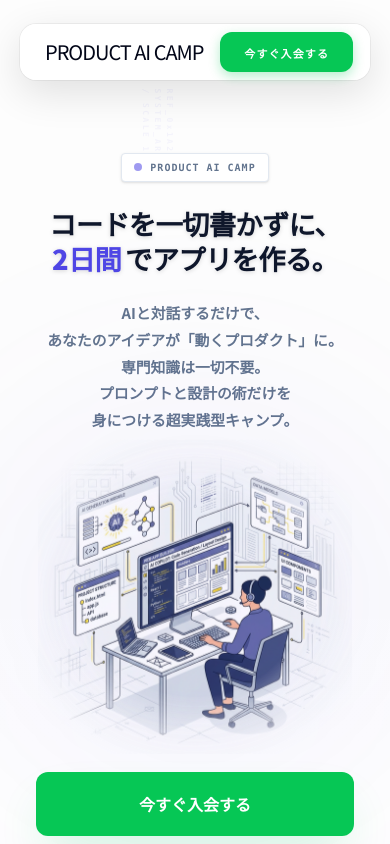
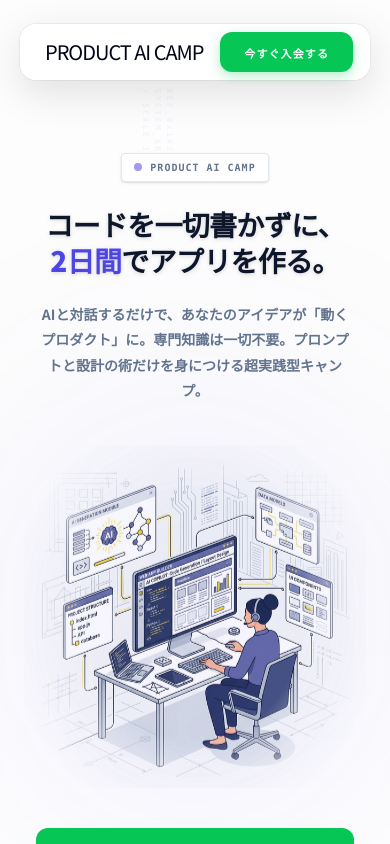
Before and after one commit to seiyus-dot/product-camp-lp, a Next.js app: page / in a window 390 px wide. Shown: the top 844 px of the page. Built offline with nearby package versions, Linux system fonts and the light colour scheme.

Commit message:
style: refine hero spacing and scaling to directly affect mobile layout

```diff
--- a/components/HeroSection.tsx
+++ b/components/HeroSection.tsx
@@ -26,25 +26,25 @@ export default function HeroSection() {
 
           <FadeIn delay={100}>
             <h1 className="mb-6 mx-auto max-w-4xl text-center">
-              <span className="text-[clamp(24px,7vw,42px)] md:text-[46px] lg:text-[56px] font-black leading-[1.3] md:leading-[1.4] tracking-tight text-slate-900 drop-shadow-sm flex flex-col items-center">
+              <span className="text-[28px] sm:text-[44px] lg:text-[60px] font-black leading-[1.3] lg:leading-[1.4] tracking-tight text-slate-900 drop-shadow-sm flex flex-col items-center">
                 <span>コードを一切書かずに、</span>
-                <span><span className="text-primary pr-1">2日間</span>でアプリを作る。</span>
+                <span><span className="text-primary xl:pr-1">2日間</span>でアプリを作る。</span>
               </span>
             </h1>
           </FadeIn>
 
           <FadeIn delay={200}>
-            <p className="text-[clamp(13px,3.8vw,16px)] sm:text-[17px] font-bold leading-[1.8] sm:leading-[1.8] text-slate-500 max-w-xl mx-auto px-4">
-              <span className="inline-block">AIと対話するだけで、</span><span className="inline-block">あなたのアイデアが「動くプロダクト」に。</span><br className="hidden sm:block" />
-              <span className="inline-block">専門知識は一切不要。</span><span className="inline-block">プロンプトと設計の術だけを</span><span className="inline-block">身につける超実践型キャンプ。</span>
+            <p className="text-[14px] sm:text-[16px] lg:text-[18px] font-bold leading-[1.8] sm:leading-[1.9] text-slate-500 max-w-2xl mx-auto px-4">
+              AIと対話するだけで、あなたのアイデアが「動くプロダクト」に。<br className="hidden sm:block" />
+              専門知識は一切不要。プロンプトと設計の術だけを身につける超実践型キャンプ。
             </p>
           </FadeIn>
         </div>
 
         {/* Illustration Area */}
-        <div className="w-full max-w-4xl relative mt-2 sm:mt-8 mb-4 sm:mb-12">
+        <div className="w-full max-w-5xl relative mt-6 sm:mt-8 mb-4 sm:mb-12">
           <FadeIn delay={300}>
-            <div className="relative w-full aspect-[5/4] sm:aspect-[16/9] lg:aspect-[21/9] flex items-center justify-center">
+            <div className="relative w-full aspect-[4/3] sm:aspect-[16/9] lg:aspect-[2/1] flex items-center justify-center">
               {/* Decorative aura behind illustration */}
               <div className="absolute inset-0 bg-primary/5 blur-[80px] rounded-full scale-[1.3]" />
 
@@ -55,7 +55,7 @@ export default function HeroSection() {
               <img
                 src="/images/hero-illustration.png"
                 alt="AI App Building Illustration"
-                className="relative z-10 w-full h-[115%] sm:h-[130%] lg:h-[150%] object-contain mix-blend-multiply opacity-95 transition-transform duration-1000 ease-in-out hover:scale-105"
+                className="relative z-10 w-full h-[150%] sm:h-[130%] lg:h-[160%] object-contain mix-blend-multiply opacity-95 transition-transform duration-1000 ease-in-out hover:scale-[1.03]"
                 style={{
                   animation: 'slow-float 6s ease-in-out infinite',
                   WebkitMaskImage: 'radial-gradient(ellipse at center, rgba(0,0,0,1) 45%, rgba(0,0,0,0) 80%)',
```
